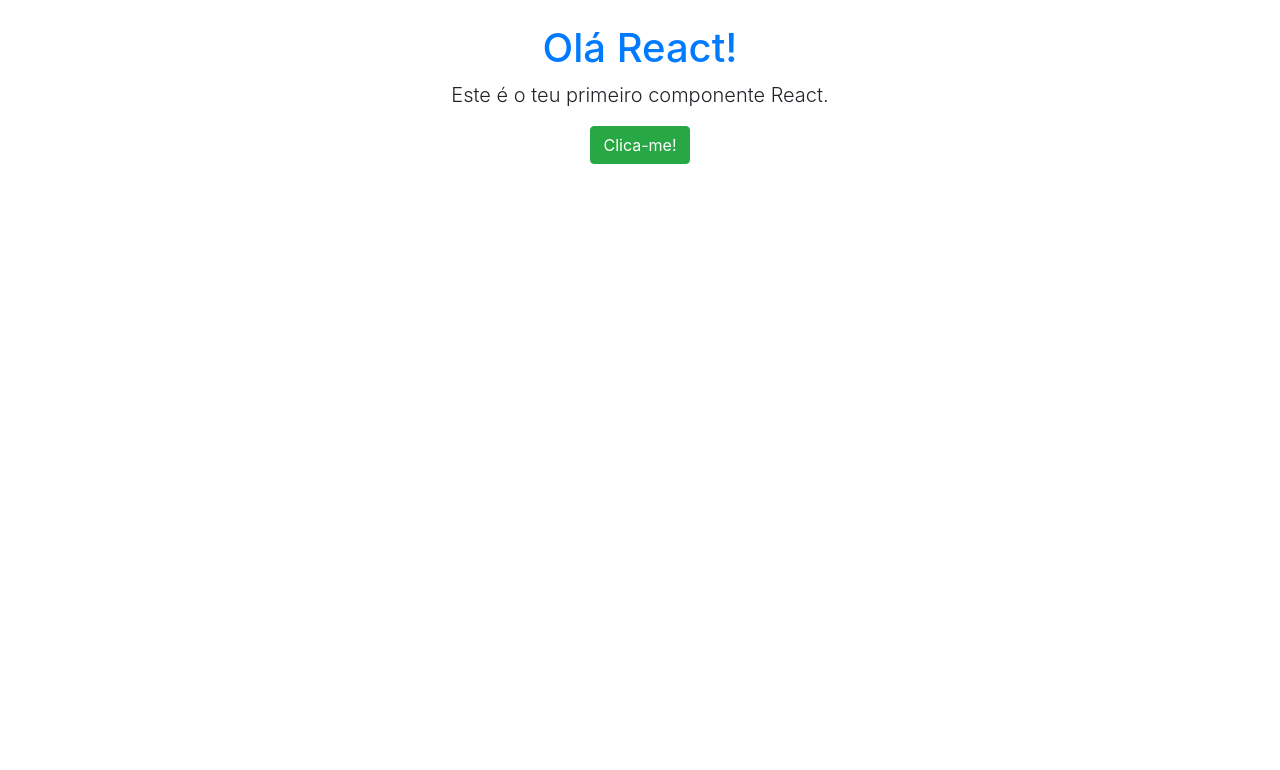
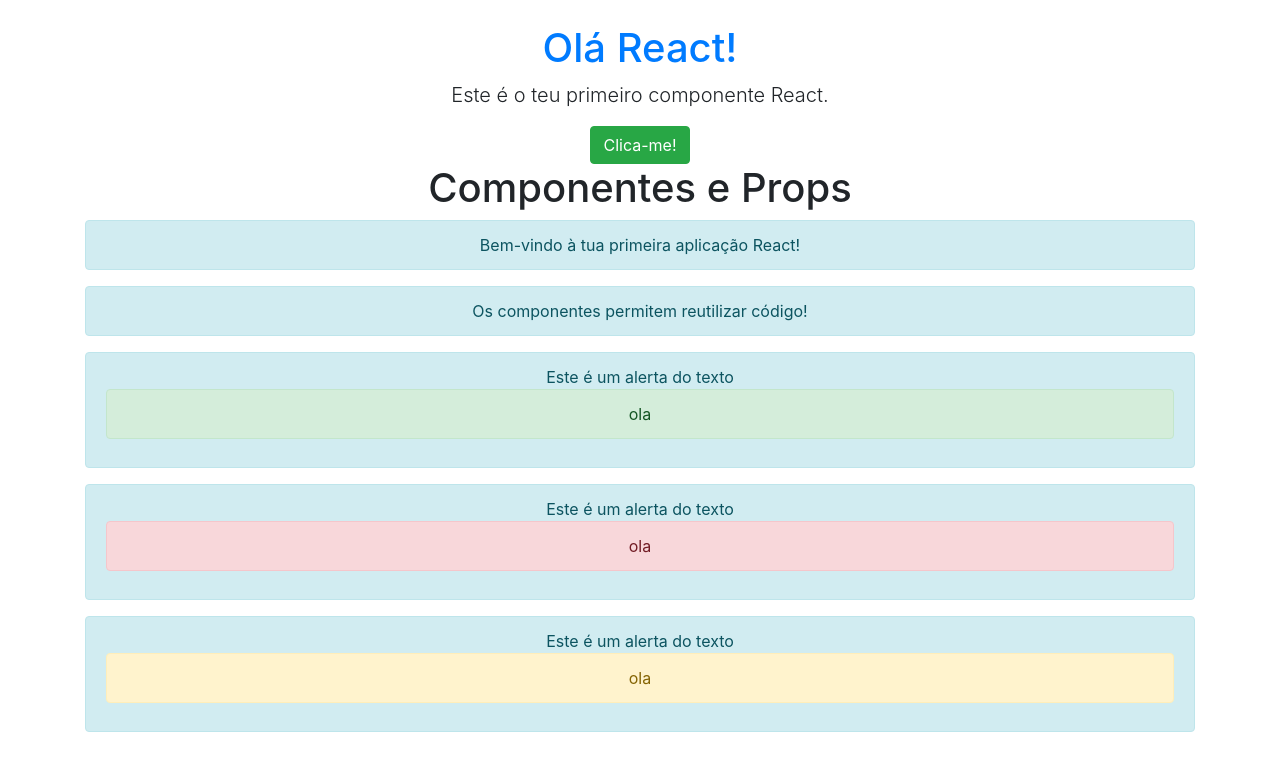
Before and after one commit to Tiago-Diass/REACT-APP-1, a React (Vite) app: page / in a window 1280 px wide. Shown: the top 770 px of the page. Built offline with nearby package versions, Linux system fonts and the light colour scheme.

Commit message:
guardar ex2

```diff
--- /dev/null
+++ b/src/Alerta.jsx
@@ -0,0 +1,15 @@
+function Alerta(props) {
+    return (
+        <div className="alert alert-info text-center" role="alert">
+            {props.texto}
+            {props.tipo && (
+                <div className={`alert alert-${props.tipo}`} role="alert">
+                    {props.tipo == "success" && "ola"}
+                    {props.tipo == 'danger' && "ola"}
+                    {props.tipo == 'warning' && "ola"}
+                </div>
+            )}
+        </div>
+    );
+}
+export default Alerta;
--- a/src/App.jsx
+++ b/src/App.jsx
@@ -3,6 +3,9 @@
 import viteLogo from './assets/vite.svg'
 import heroImg from './assets/hero.png'
 import './App.css'
+
+import Mensagem from './Mensagem';
+import Alerta from './Alerta';
 
 // Um componente React é uma função que devolve JSX (JavaScript + HTML)
 function App() {
@@ -19,6 +22,16 @@
       >
         Clica-me!
       </button>
+
+      <h1 className="text-center">Componentes e Props</h1>
+      {/* Cada componente recebe props diferentes */}
+      <Mensagem texto="Bem-vindo à tua primeira aplicação React!" />
+      <Mensagem texto="Os componentes permitem reutilizar código!" />
+
+      <Alerta texto="Este é um alerta do texto" tipo="success" />
+      <Alerta texto="Este é um alerta do texto" tipo="danger" />
+      <Alerta texto="Este é um alerta do texto" tipo="warning" />
+
     </div>
   );
 }
--- /dev/null
+++ b/src/Mensagem.jsx
@@ -0,0 +1,10 @@
+// Um componente pode receber "props" (dados enviados pelo componente pai)
+function Mensagem(props) {
+    // Aqui usamos props.texto, enviada pelo componente App
+    return (
+        <div className="alert alert-info text-center" role="alert">
+            {props.texto}
+        </div>
+    );
+}
+export default Mensagem;
```
